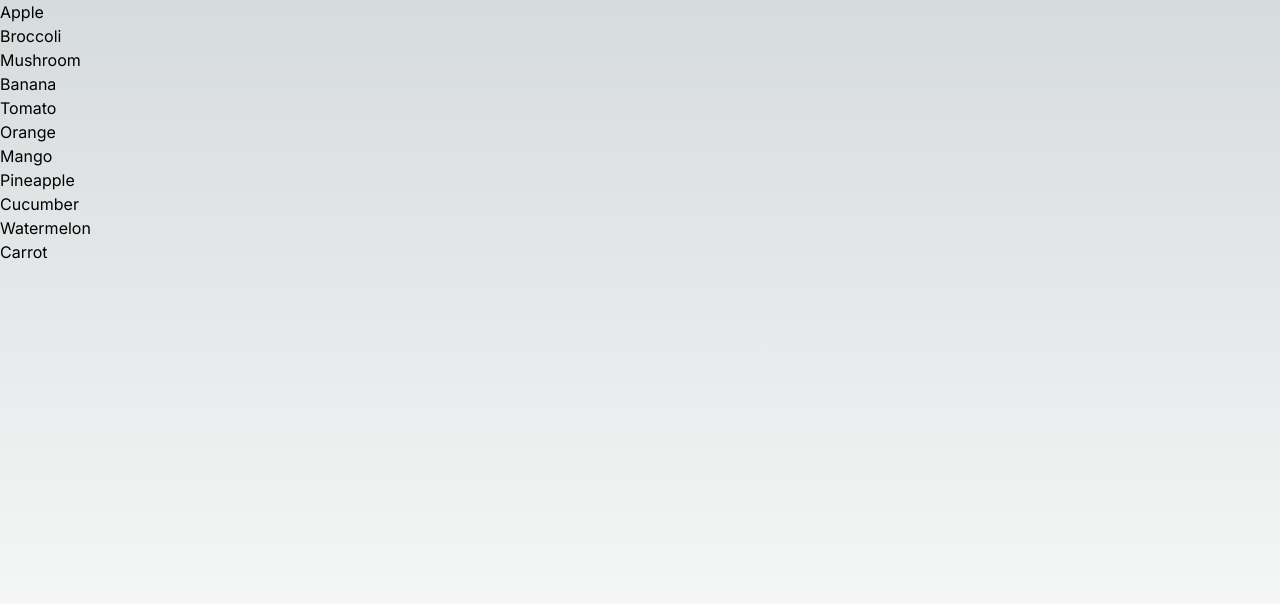
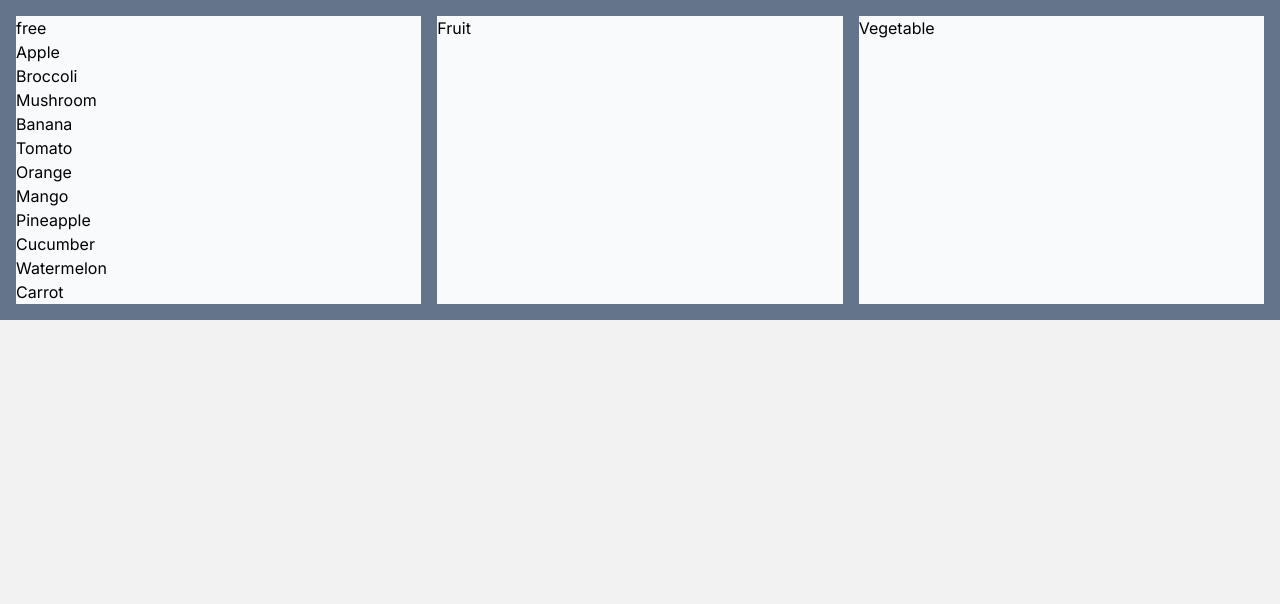
Before and after one commit to min23asdw/todo_and_api, a Next.js app: page /todo in a window 1280 px wide. Shown: the top 604 px of the page. Built offline with nearby package versions, Linux system fonts and the light colour scheme.

Commit message:
add: layout

```diff
--- a/src/app/globals.css
+++ b/src/app/globals.css
@@ -8,22 +8,23 @@
   --background-end-rgb: 255, 255, 255;
 }
 
-@media (prefers-color-scheme: dark) {
+/* @media (prefers-color-scheme: dark) {
   :root {
     --foreground-rgb: 255, 255, 255;
     --background-start-rgb: 0, 0, 0;
     --background-end-rgb: 0, 0, 0;
   }
-}
+} */
 
 body {
   color: rgb(var(--foreground-rgb));
-  background: linear-gradient(
+  background: #f2f2f2
+  /* linear-gradient(
       to bottom,
       transparent,
       rgb(var(--background-end-rgb))
     )
-    rgb(var(--background-start-rgb));
+    rgb(var(--background-start-rgb)); */
 }
 
 @layer utilities {
--- a/src/app/todo/page.tsx
+++ b/src/app/todo/page.tsx
@@ -16,9 +16,28 @@ export default function Todo() {
 
   return (
     <div className="min-h-screen">
-      {todoItems.map((item) => (
-        <div>{item.name}</div>
-      ))}
+      <div className=" grid grid-cols-3 gap-4 p-4 bg-slate-500">
+        <div className=" bg-slate-50">
+          free
+          {todoItems.map((item) => (
+            <div>{item.name}</div>
+          ))}
+        </div>
+
+        <div className=" bg-slate-50">
+          Fruit
+          {fruitItems.map((item) => (
+            <div>{item.name}</div>
+          ))}
+        </div>
+
+        <div className=" bg-slate-50">
+          Vegetable
+          {vegetableItems.map((item) => (
+            <div>{item.name}</div>
+          ))}
+        </div>
+      </div>
     </div>
   );
 }
```
